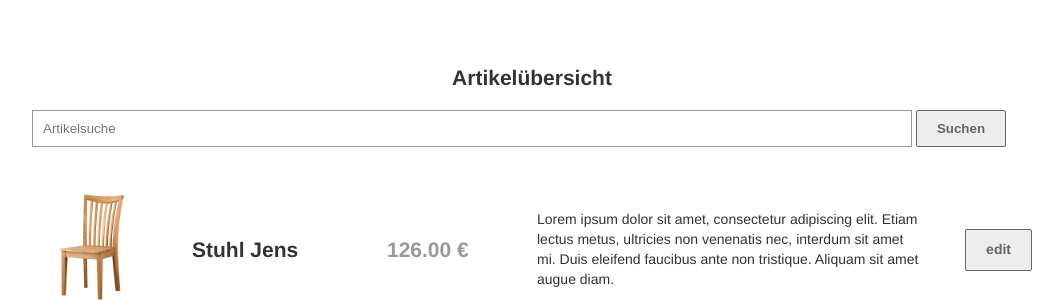
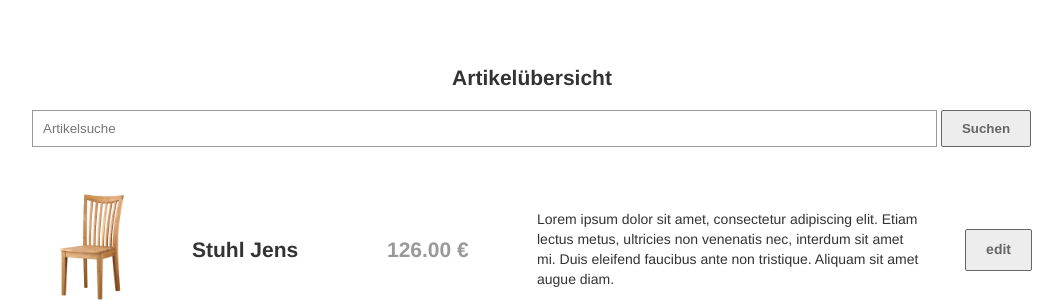
Before and after one commit to schubalibre/mme, a PHP site: page / in a window 1280 px wide. Shown: the part 2880-3186 px from the top of the page, without its empty margins (108-1171 px from the left). Run offline with PHP 8.4, Linux system fonts and the light colour scheme; some libraries are stand-ins or nearby versions.

Commit message:
nsearchbar angepasst

```diff
--- a/css/main.css
+++ b/css/main.css
@@ -262,7 +262,7 @@ footer {
 
 #article-table #search-bar{
     border: 1px solid #999;
-    width:88%;
+    width:90.5%;
     padding:1%;
 }
 
```
